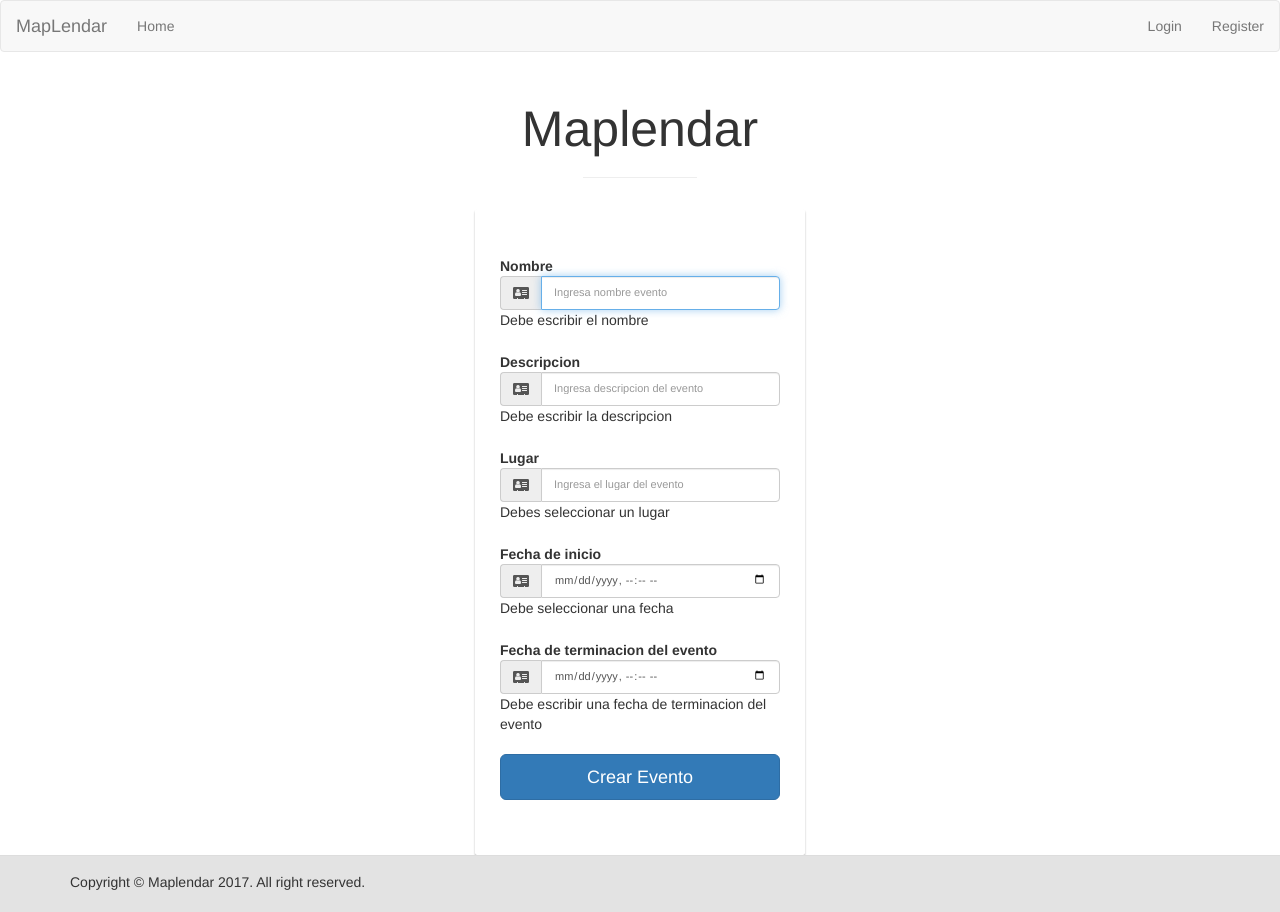
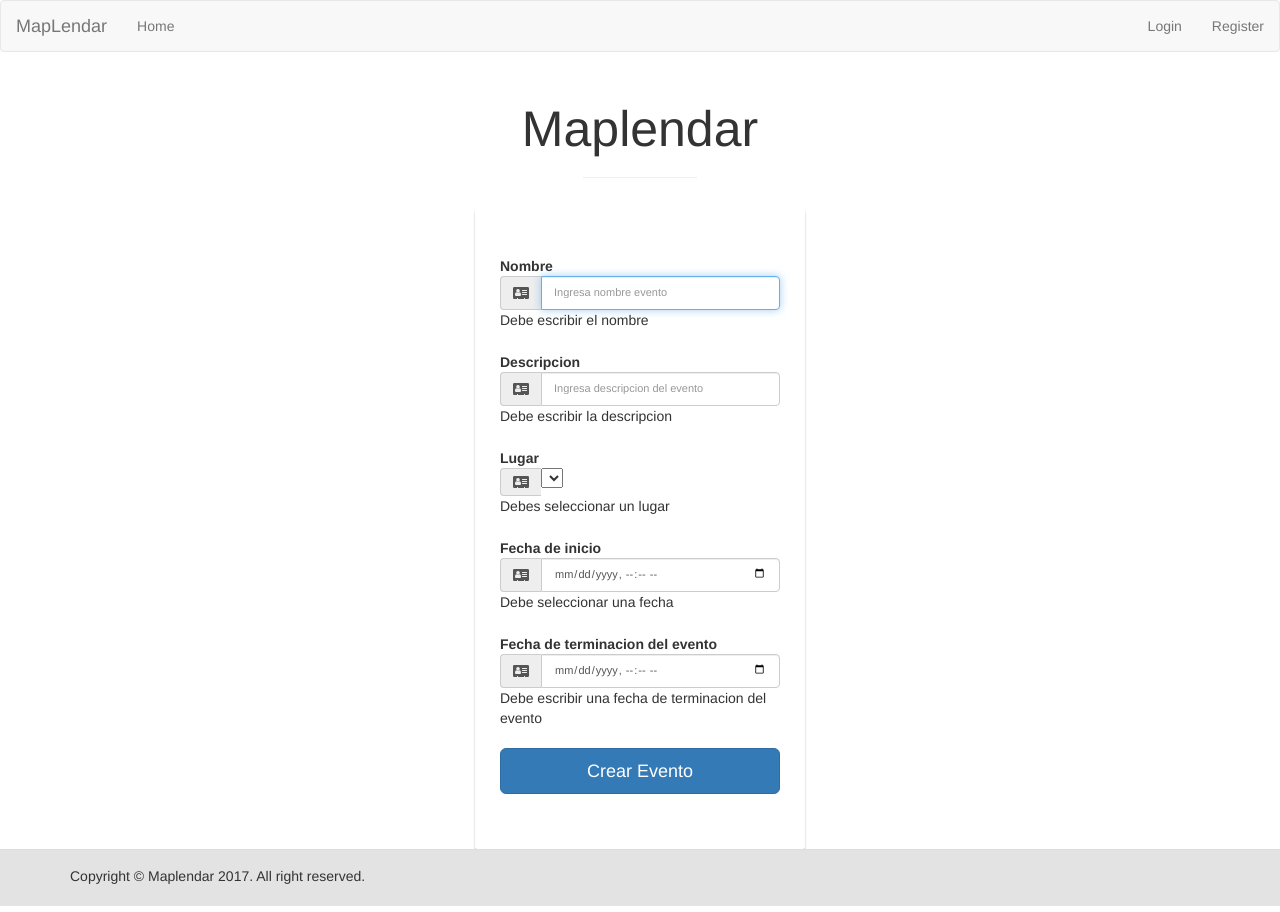
Before and after one commit to MapLendar/web_app, an Angular app: page /events in a window 1280 px wide. Built offline with nearby package versions, Linux system fonts and the light colour scheme.

Commit message:
correccion crear evento

```diff
--- a/src/app/services/event-service.service.ts
+++ b/src/app/services/event-service.service.ts
@@ -15,7 +15,7 @@ export class EventServiceService {
   private usersURL: string;
   private eventsURL: string;
 
-  constructor(private http: Http) {
+  constructor(	private http: Http) {
 	this.logInURL = `${AppGlobals.APIURI}/sign-in`;
  	this.usersURL = `${AppGlobals.APIURI}/users`;
         this.eventsURL = `${AppGlobals.APIURI}/events`;
@@ -28,7 +28,7 @@ export class EventServiceService {
 		var json = JSON.stringify({name: event.name, description: event.description, site_id: event.site_id, start_time: event.start_time, end_time: event.end_time });
 		var params = 'json=' + json;
 		return this.http.post( `${this.eventsURL}`,  params, { headers: AppGlobals.URIHEADERS } )
-			.map( response => response.json().event )
+			.map( response => response.json().data )
 			.catch( this.handleError );
 	}
 
@@ -74,4 +74,9 @@ export class EventServiceService {
 		{
 			sessionStorage.setItem( "events", JSON.stringify( events ) );
 		}
+
+		public setEvent(event: Event):void
+		{
+			sessionStorage.setItem( "events", JSON.stringify( event ) );
+		}
 }
--- a/src/app/views/create-event/create-event.component.html
+++ b/src/app/views/create-event/create-event.component.html
@@ -44,7 +44,10 @@
                     <div class="cols-sm-10">
                         <div class="input-group">
                             <span class="input-group-addon"><i class="fa fa-address-card fa" aria-hidden="true"></i></span>
-                            <input type="number" class="form-control" name="site_id" id="site_id"  placeholder="Ingresa el lugar del evento" formControlName = "site_id" [(ngModel)] = "event.site_id"/>
+                            <!--<input type="number" class="form-control" name="site_id" id="site_id"  placeholder="Ingresa el lugar del evento" formControlName = "site_id" [(ngModel)] = "event.site_id"/>-->
+				<select formControlName = "site_id" [(ngModel)]="event.site_id">
+					 <option *ngFor="let m of sites" [value]="m.id" formControlName = "site_id" [selected]="event.site_id.id == m.id">{{m.id}}</option>
+				</select>
                         </div>
                         <span *ngIf = "registerForm.controls.site_id.errors" class = "tooltip-content">
                             <div [hidden] = "!registerForm.controls.site_id.errors.required">
--- a/src/app/views/create-event/create-event.component.ts
+++ b/src/app/views/create-event/create-event.component.ts
@@ -1,10 +1,13 @@
 import { Component, OnInit } from '@angular/core';
 import { FormBuilder, FormGroup, Validators, ValidatorFn, AbstractControl } from "@angular/forms";
 import { Http, Request, RequestMethod, RequestOptions, Headers } from '@angular/http';
+import { Router } from '@angular/router';
+import { EventServiceService } from '../../services/event-service.service';
+import { UserService } from '../../services/user.service';
+import { Event } from "../../models/event.model";
+import { Site } from "../../models/site.model";
+import { SitesService } from '../../services/sites.service';
 
-import { EventServiceService } from '../../services/event-service.service';
-import { Event } from "../../models/event.model";
-import { Router } from '@angular/router';
 
 @Component({
   selector: 'app-create-event',
@@ -13,20 +16,24 @@ import { Router } from '@angular/router';
 })
 export class CreateEventComponent implements OnInit {
   event: Event;
+  sites: Array<Site>;
   registerForm: FormGroup;
   submitted = false;
-
   constructor(
      private eventServiceService: EventServiceService,
+     private userService: UserService,
+     private siteService: SitesService,
      private http: Http,
      private formBuilder: FormBuilder,
      private router: Router,
   ) {
      this.event = new Event( {} );
+     this.sites = new Array<Site>();
      this.registerForm = this.createRegisterForm();
      }
 
   ngOnInit() {
+
   }
 
     private crear(): void
--- a/src/app/views/sites/sites.component.ts
+++ b/src/app/views/sites/sites.component.ts
@@ -16,8 +16,8 @@ export class SitesComponent implements OnInit{
   constructor(private userService: UserService, private sitesService: SitesService)
 	{
 		this.sites = [
-      // {image: "asdas", description:"12345", name:"nameaa"},
-      // {image: "asdas", description:"12345", name:"nameaa"}
+       {image: "asdas", longitude:123.2, latitude:12.1 , name:"nameaa"},
+//       {image: "asdas", description:"12345", name:"nameaa"}
     ];
   }
 
```
